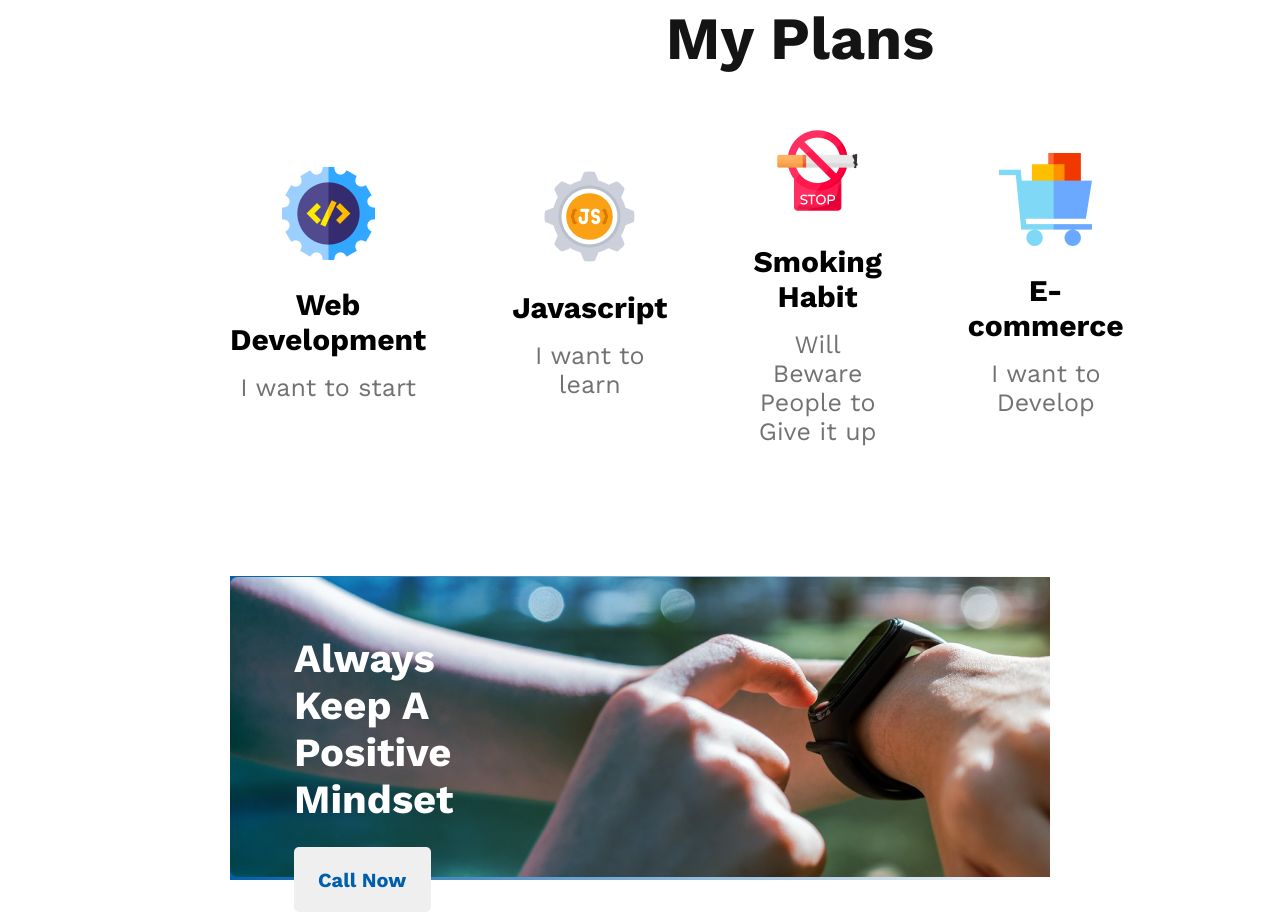
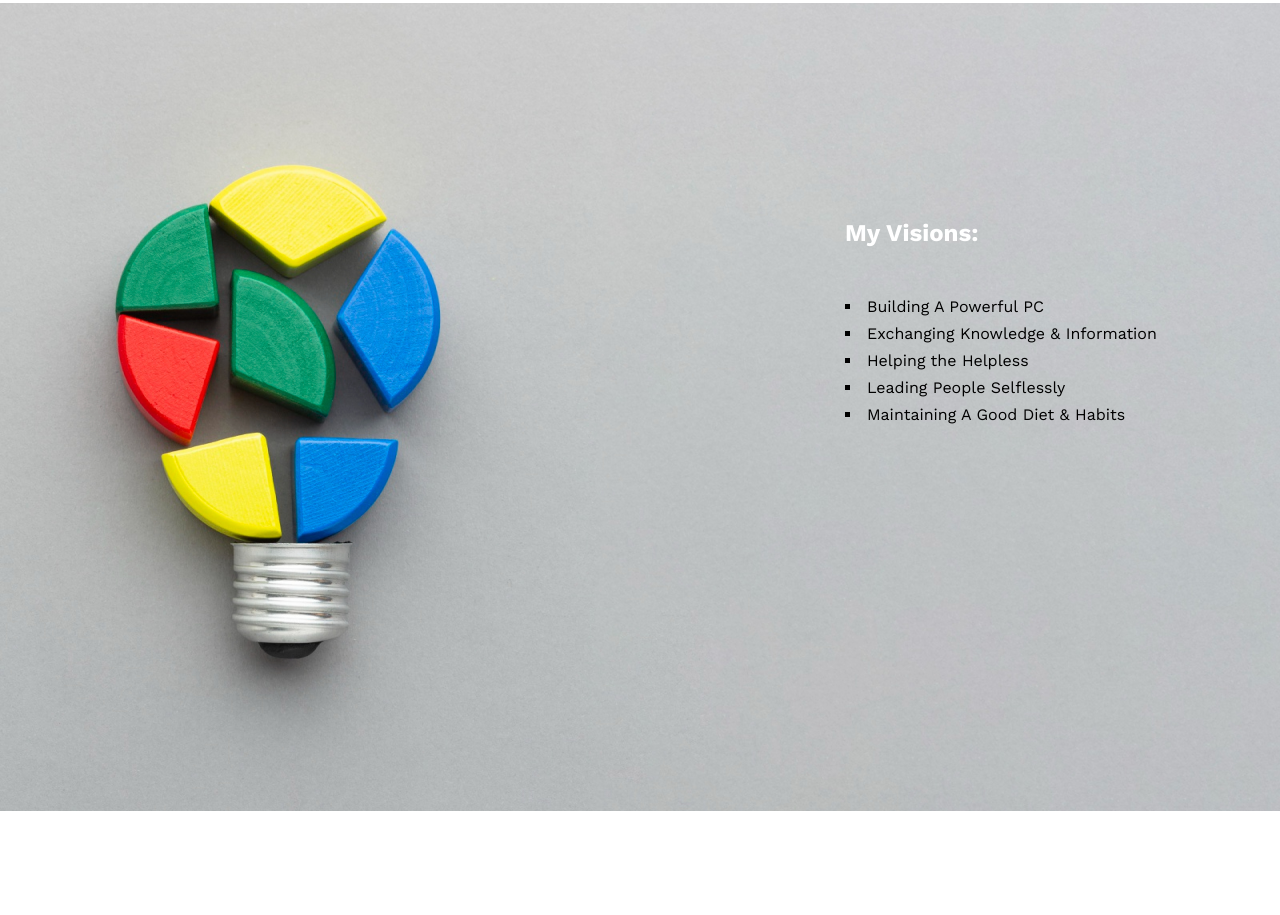
Before and after one commit to RubaetRohit/NewYear-NewMe, a plain HTML site: page index.html in a window 1280 px wide. Shown: the part 1789-2704 px from the top of the page. Drawn offline with nearby package versions, Linux system fonts and the light colour scheme.

Commit message:
last commit

```diff
--- a/index.html
+++ b/index.html
@@ -53,6 +53,20 @@
                 </div>
             </div>
         </section>
+        <!-- For Achieving Bonus Point // Extra Section -->
+        <section>
+            <div class="visions">
+                <div class="vsions">
+                    <h2 class="h2">My Visions:</h2>
+                    <li class="vision1">Building A Powerful PC</li>
+                    <li class="vision1">Exchanging Knowledge & Information</li>
+                    <li class="vision1">Helping the Helpless</li>
+                    <li class="vision1">Leading People Selflessly</li>
+                    <li class="vision1">Maintaining A Good Diet & Habits</li>
+                </div>
+            </div>
+
+        </section>
         <section>
             <div class="heading2">
                 <h2>My Plans</h2>
@@ -95,7 +109,7 @@
         <div class="parentdiv3">
             <div class="leftside">
                 <h6 class="footer-title">Future</h6>
-                <p class="footer-leftside-description">I want to be a      successful Full-stack Web-developer.That's why I'm
+                <p class="footer-leftside-description">I want to be a successful Full-stack Web-developer.That's why I'm
                     working hard as much as I can.Please keep Us All in Your Valuable Prayers</p>
 
                 <p class="mail">E-mail : rohit.rubaet@gmail.com </p>
--- a/styles/styles.css
+++ b/styles/styles.css
@@ -76,7 +76,7 @@
     padding-bottom: 8px;
 }
 
-li:before {
+.child-div li:before {
     content: '✓  ';
     color: rgb(144, 236, 5);
 }
@@ -159,10 +159,10 @@ li:before {
 }
 
 .image {
-    background-image: linear-gradient(to right, #005FAC 0%, rgba(0, 95, 172, 0) 100%), url(../images/watch.png);
+    background-image: linear-gradient(to right, #068cfa 0%, rgba(5, 138, 247, 0) 100%), url(../images/watch.png);
     background-blend-mode: overlay;
     background-repeat: no-repeat;
-    /* width: 1140px; */
+    width: 500px;
     height: 245px;
     margin: 0px 230px 130px 230px;
     padding: 59px 617px 0px 64px;
@@ -253,3 +253,27 @@ li:before {
     padding: 20px 36.2px;
 
 }
+
+.visions {
+    background-image: url(../images/banner/banner2.png);
+    background-repeat: no-repeat;
+    width: 1600px;
+    height: 808px;
+    margin-bottom: 129.7px;
+}
+.vsions {
+    text-align: center right;
+    padding: 216px 230px 166px 845px;
+    color: #FFFFFF;
+
+}
+
+.h2 {
+    margin-bottom: 50px;
+}
+
+.vision1 {
+    list-style-type: square;
+    color: #000000;
+    padding-bottom: 8px;
+}
```
Also changed, not shown: images/banner/banner1.png.
